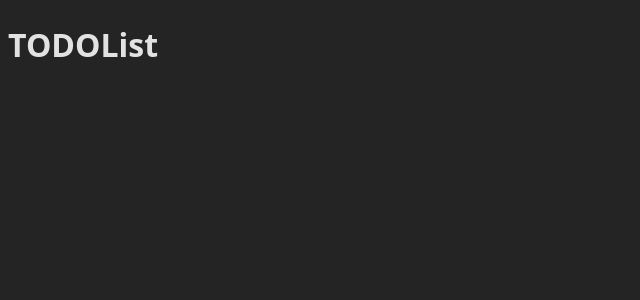
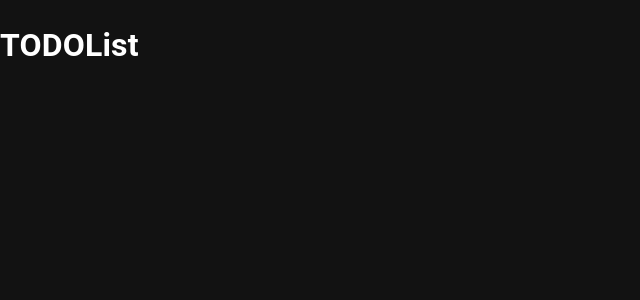
Before and after one commit to shokixxx/todoApp, a React (Vite) app: page / in a window 1280 px wide. Shown: the top 300 px of the page, without its empty margins (0-640 px from the left). Built offline with nearby package versions, Linux system fonts and the light colour scheme.

Commit message:
MUIのダークモードを使用する

```diff
--- a/src/main.tsx
+++ b/src/main.tsx
@@ -3,10 +3,16 @@
 import { StrictMode } from 'react'
 import { createRoot } from 'react-dom/client'
 
+import { CssBaseline, ThemeProvider } from '@mui/material'
+
 import { TodoList } from './components/templates/TodoList'
+import { darkTheme } from './theme'
 
 createRoot(document.getElementById('root')!).render(
   <StrictMode>
-    <TodoList />
+    <ThemeProvider theme={darkTheme}>
+      <CssBaseline />
+      <TodoList />
+    </ThemeProvider>
   </StrictMode>
 )
--- a/src/styles/index.css
+++ b/src/styles/index.css
@@ -2,10 +2,6 @@
   font-family: system-ui, Avenir, Helvetica, Arial, sans-serif;
   line-height: 1.5;
   font-weight: 400;
-
-  color-scheme: light dark;
-  color: rgba(255, 255, 255, 0.87);
-  background-color: #242424;
 
   font-synthesis: none;
   text-rendering: optimizeLegibility;
--- /dev/null
+++ b/src/theme.ts
@@ -0,0 +1,7 @@
+import { createTheme } from '@mui/material/styles'
+
+export const darkTheme = createTheme({
+  palette: {
+    mode: 'dark',
+  },
+})
```
